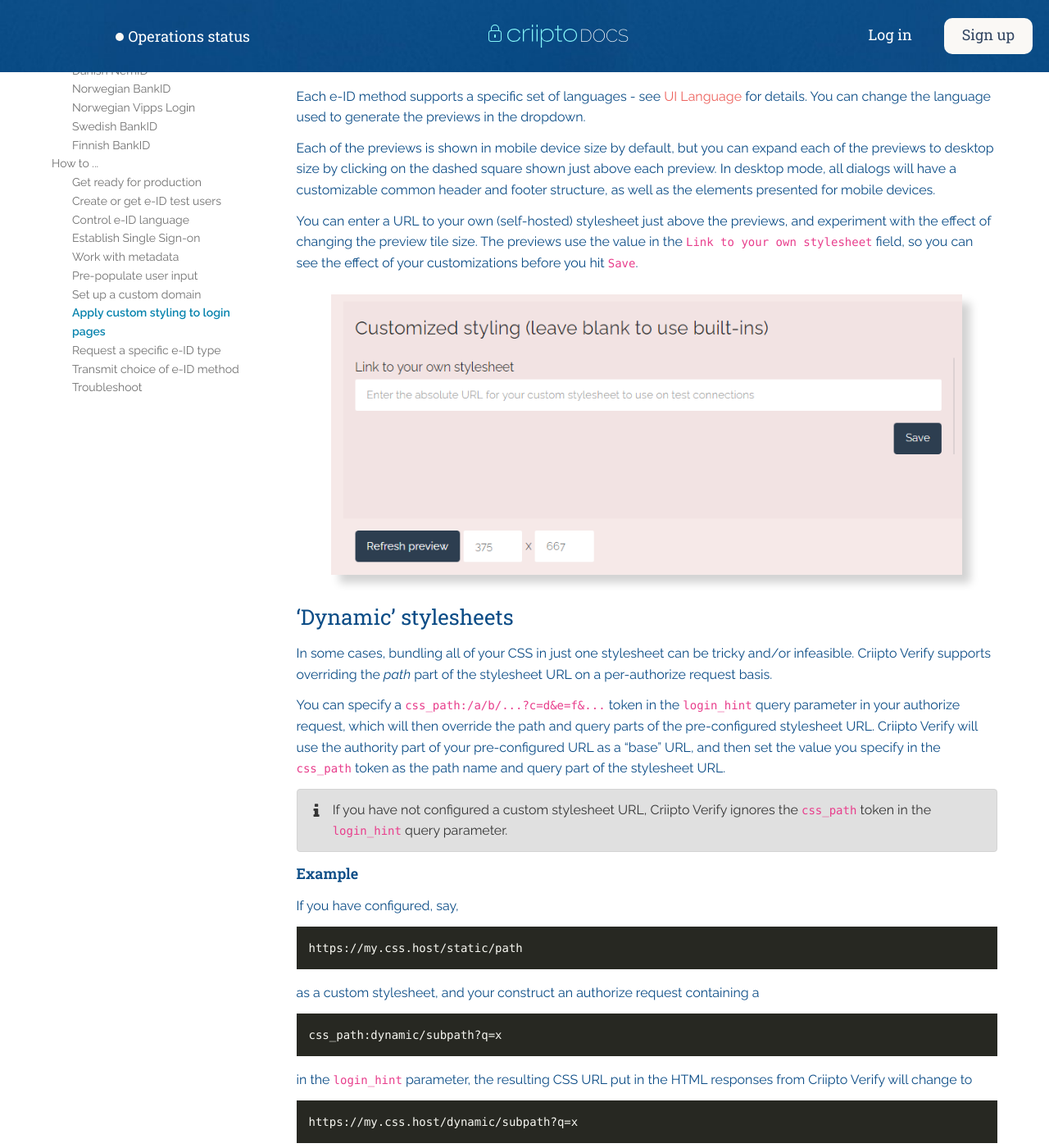
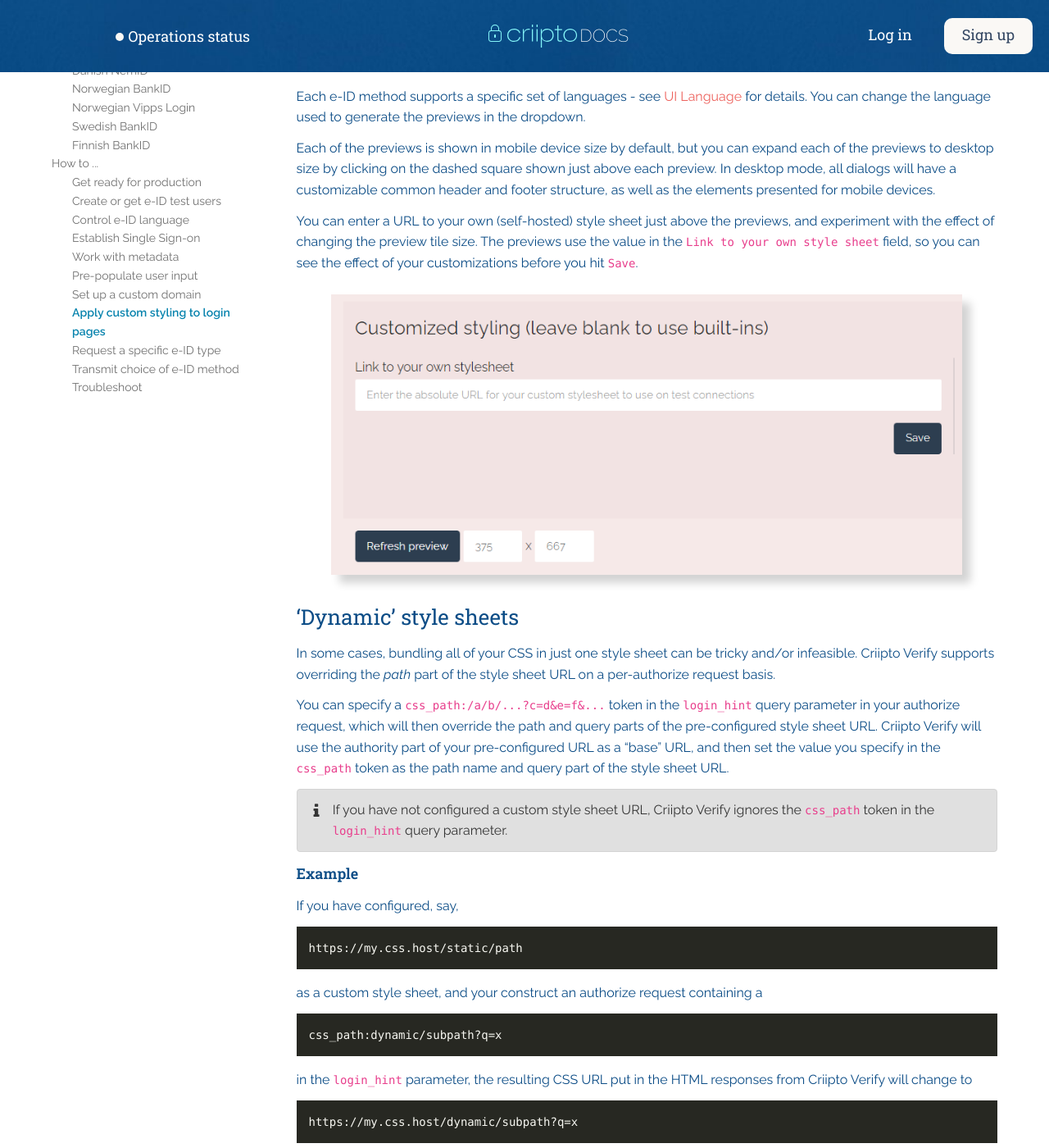
Before and after one commit to criipto/docs-old, a Jekyll site: the page built from how-to/apply-custom-styling.md, in a window 1280 px wide and 1400 px high, scrolled down 697 px. Shown: the whole window at 82% size. Built offline with Jekyll 4.4.1, drawn with Linux system fonts in a browser that asks for light colours; some web fonts are replaced; some of the changed text lies outside the part shown.

Commit message:
Stylesheet changed to style sheet

````diff
--- a/how-to/apply-custom-styling.md
+++ b/how-to/apply-custom-styling.md
@@ -18,22 +18,22 @@
 
 Each of the previews is shown in mobile device size by default, but you can expand each of the previews to desktop size by clicking on the dashed square shown just above each preview. In desktop mode, all dialogs will have a customizable common header and footer structure, as well as the elements presented for mobile devices.
 
-You can enter a URL to your own (self-hosted) stylesheet just above the previews, and experiment with the effect of changing the preview tile size. The previews use the value in the `Link to your own stylesheet` field, so you can see the effect of your customizations before you hit `Save`.
+You can enter a URL to your own (self-hosted) style sheet just above the previews, and experiment with the effect of changing the preview tile size. The previews use the value in the `Link to your own style sheet` field, so you can see the effect of your customizations before you hit `Save`.
 
 ![Custom Styling](/images/custom-styling.png)
 
 <a name="dynamic-stylesheets"></a>
 
-## 'Dynamic' stylesheets
+## 'Dynamic' style sheets
 
-In some cases, bundling all of your CSS in just one stylesheet can be tricky and/or infeasible. Criipto Verify supports overriding the _path_ part of the stylesheet URL on a per-authorize request basis.
+In some cases, bundling all of your CSS in just one style sheet can be tricky and/or infeasible. Criipto Verify supports overriding the _path_ part of the style sheet URL on a per-authorize request basis.
 
-You can specify a `css_path:/a/b/...?c=d&e=f&...` token in the `login_hint` query parameter in your authorize request, which will then override the path and query parts of the pre-configured stylesheet URL.
-Criipto Verify will use the authority part of your pre-configured URL as a "base" URL, and then set the value you specify in the `css_path` token as the path name and query part of the stylesheet URL.
+You can specify a `css_path:/a/b/...?c=d&e=f&...` token in the `login_hint` query parameter in your authorize request, which will then override the path and query parts of the pre-configured style sheet URL.
+Criipto Verify will use the authority part of your pre-configured URL as a "base" URL, and then set the value you specify in the `css_path` token as the path name and query part of the style sheet URL.
 
 {% iconnote info %}
 
-If you have not configured a custom stylesheet URL, Criipto Verify ignores the `css_path` token in the `login_hint` query parameter.
+If you have not configured a custom style sheet URL, Criipto Verify ignores the `css_path` token in the `login_hint` query parameter.
 
 {% endiconnote %}
 
@@ -43,7 +43,7 @@
 ```
 https://my.css.host/static/path
 ```
-as a custom stylesheet, and your construct an authorize request containing a
+as a custom style sheet, and your construct an authorize request containing a
 ```
 css_path:dynamic/subpath?q=x
 ```
@@ -70,7 +70,7 @@
         <span class="text">...english words...</span>
     </span>
 ```
-The wording can be change via CSS selectors in your custom stylesheet - see below for examples.
+The wording can be change via CSS selectors in your custom style sheet - see below for examples.
 Depending on the e-ID, the `lang-sv` class will be replaced with `lang-da`, `lang-nb` etc.
 
 ## Desktop screen sizes
@@ -211,7 +211,7 @@
 ## Example: Replacing headline texts in the signature flow for SE BankID
 If you expand the `Another Device: Prompt for SSN` preview, you'll se a `{Log in with BankId | Logga in med BankId}` headline text (actual text will depend on the currently selected language for the SE BankID previews).
 
-Should you also want to change the wording for signature flow, you could add the following selectors to your custom stylesheet:
+Should you also want to change the wording for signature flow, you could add the following selectors to your custom style sheet:
 ```css
 .sign #headline .lang span {
   display: none;
````
